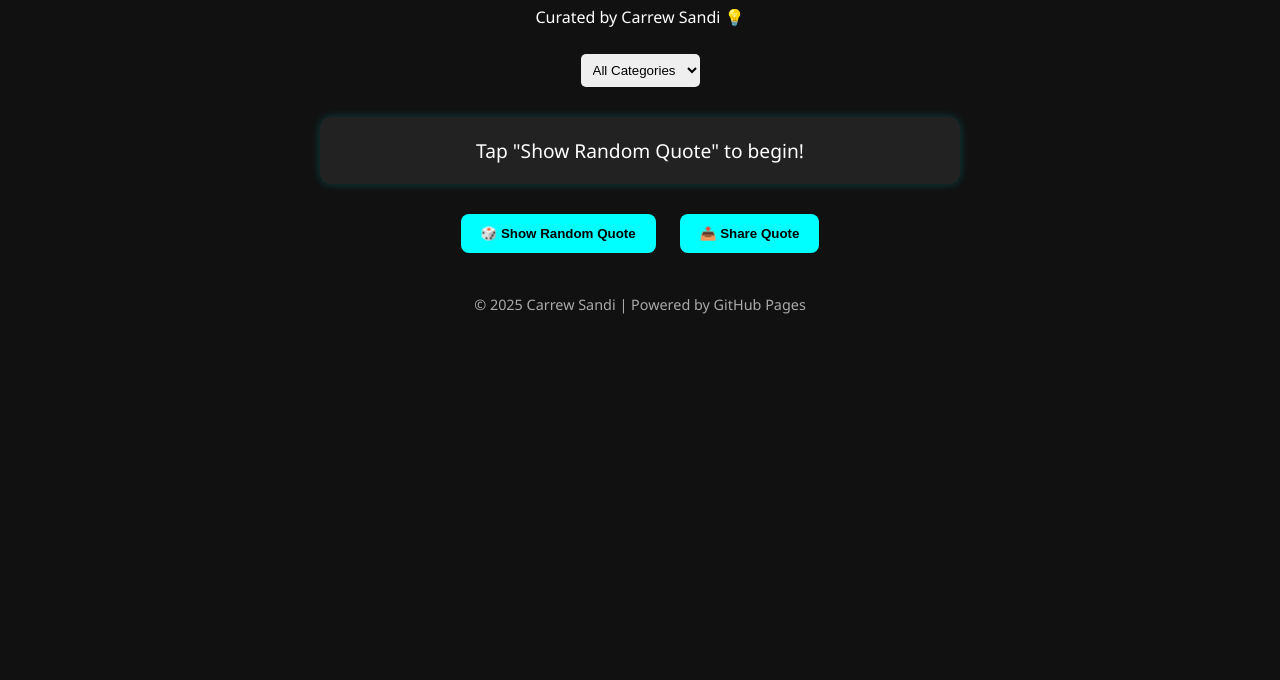
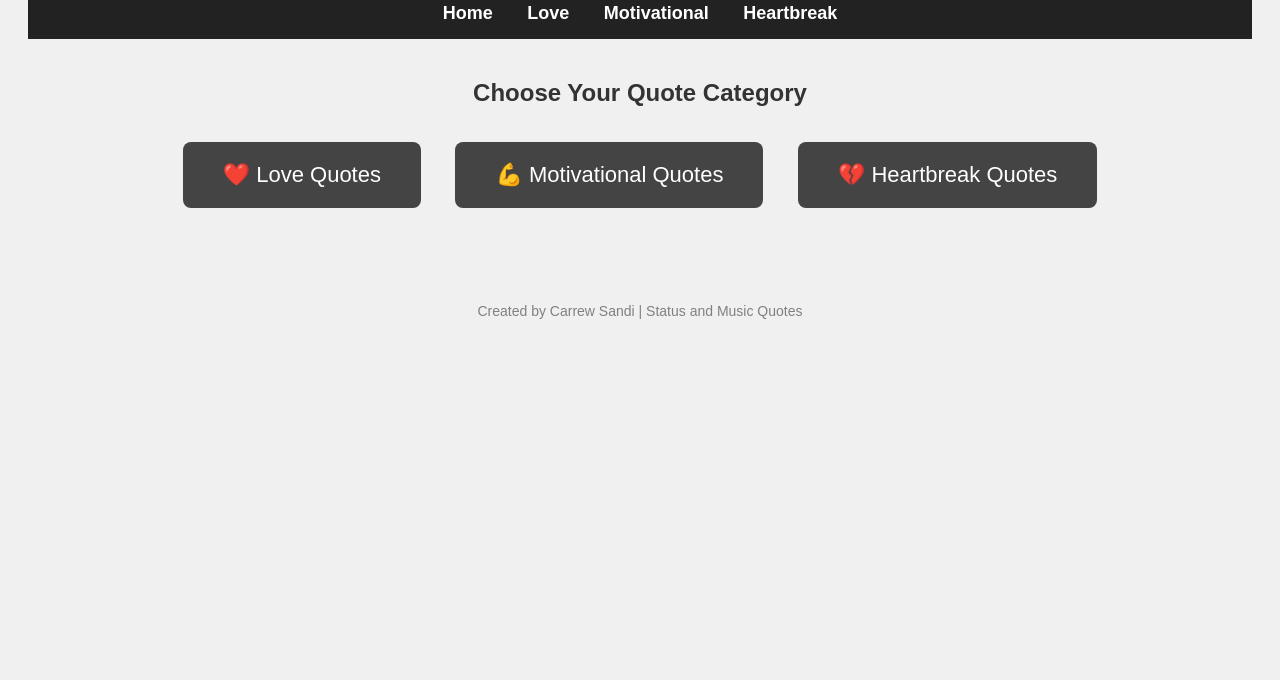
Before and after one commit to Carrew/Status-and-Music-Quotes-, a plain HTML site: page index.html in a window 1280 px wide. Shown: the part 120-800 px from the top of the page. Drawn offline with Linux system fonts and the light colour scheme.

Commit message:
Update index.html

```diff
--- a/index.html
+++ b/index.html
@@ -2,119 +2,74 @@
 <html lang="en">
 <head>
   <meta charset="UTF-8" />
-  <meta name="viewport" content="width=device-width, initial-scale=1.0"/>
-  <title>Status and Music Quotes - by Carrew Sandi</title>
+  <title>Status and Music Quotes</title>
   <style>
     body {
-      font-family: 'Segoe UI', sans-serif;
-      background: #111;
-      color: #fff;
+      font-family: Arial, sans-serif;
+      padding: 20px;
+      background: #f0f0f0;
+      color: #333;
       text-align: center;
-      padding: 2rem;
     }
-    h1 {
-      color: #0ff;
+    header {
+      background: #222;
+      color: white;
+      padding: 15px 0;
     }
-    .quote-box {
-      background: #222;
-      border-radius: 12px;
-      padding: 20px;
-      margin: 20px auto;
-      max-width: 600px;
-      font-size: 1.2rem;
-      box-shadow: 0 0 10px #0ff3;
+    nav a {
+      margin: 0 15px;
+      color: white;
+      text-decoration: none;
+      font-weight: bold;
+      font-size: 18px;
     }
-    button {
-      background: #0ff;
-      color: #000;
-      border: none;
-      padding: 12px 20px;
+    nav a:hover {
+      text-decoration: underline;
+    }
+    main {
+      margin-top: 40px;
+    }
+    .category-btn {
+      display: inline-block;
+      background: #444;
+      color: white;
+      padding: 20px 40px;
+      margin: 15px;
       border-radius: 8px;
-      font-weight: bold;
-      margin: 10px;
-      cursor: pointer;
+      text-decoration: none;
+      font-size: 22px;
+      transition: background 0.3s ease;
     }
-    select {
-      padding: 8px;
-      border-radius: 5px;
-      border: none;
-      margin: 10px;
+    .category-btn:hover {
+      background: #666;
     }
-    .footer {
-      margin-top: 2rem;
-      font-size: 0.9rem;
-      color: #aaa;
+    footer {
+      margin-top: 80px;
+      font-size: 14px;
+      color: gray;
     }
   </style>
 </head>
 <body>
+  <header>
+    <h1>Status and Music Quotes</h1>
+    <nav>
+      <a href="index.html">Home</a>
+      <a href="love.html">Love</a>
+      <a href="motivational.html">Motivational</a>
+      <a href="heartbreak.html">Heartbreak</a>
+    </nav>
+  </header>
 
-  <h1>Status and Music Quotes</h1>
-  <p>Curated by Carrew Sandi 💡</p>
+  <main>
+    <h2>Choose Your Quote Category</h2>
+    <a class="category-btn" href="love.html">❤️ Love Quotes</a>
+    <a class="category-btn" href="motivational.html">💪 Motivational Quotes</a>
+    <a class="category-btn" href="heartbreak.html">💔 Heartbreak Quotes</a>
+  </main>
 
-  <select id="categorySelect">
-    <option value="all">All Categories</option>
-    <option value="love">Love</option>
-    <option value="heartbreak">Heartbreak</option>
-    <option value="motivation">Motivation</option>
-    <option value="movingon">Moving On</option>
-  </select>
-
-  <div class="quote-box" id="quoteBox">
-    Tap "Show Random Quote" to begin!
-  </div>
-
-  <button onclick="showQuote()">🎲 Show Random Quote</button>
-  <button onclick="shareQuote()">📤 Share Quote</button>
-
-  <div class="footer">
-    &copy; 2025 Carrew Sandi | Powered by GitHub Pages
-  </div>
-
-  <script>
-    const quotes = [
-      // LOVE
-      { text: "You're my end and my beginning - John Legend", category: "love" },
-      { text: "Cause all of me loves all of you - John Legend", category: "love" },
-      { text: "I found love where it wasn't supposed to be - Hozier", category: "love" },
-
-      // HEARTBREAK
-      { text: "It's hard to forget someone who gave you so much to remember.", category: "heartbreak" },
-      { text: "I needed you, but you didn't need me.", category: "heartbreak" },
-      { text: "You broke me in places I didn’t know could feel pain.", category: "heartbreak" },
-
-      // MOTIVATION
-      { text: "Work hard in silence, let success make the noise.", category: "motivation" },
-      { text: "Don’t watch the clock; do what it does. Keep going.", category: "motivation" },
-      { text: "Believe in yourself and all that you are.", category: "motivation" },
-
-      // MOVING ON
-      { text: "Sometimes the best revenge is to smile and move on.", category: "movingon" },
-      { text: "Let go. Heal. Grow.", category: "movingon" },
-      { text: "You don’t need closure. You need peace.", category: "movingon" },
-    ];
-
-    function showQuote() {
-      const category = document.getElementById("categorySelect").value;
-      const filteredQuotes = category === "all" ? quotes : quotes.filter(q => q.category === category);
-      const randomIndex = Math.floor(Math.random() * filteredQuotes.length);
-      document.getElementById("quoteBox").innerText = filteredQuotes[randomIndex].text;
-    }
-
-    function shareQuote() {
-      const quote = document.getElementById("quoteBox").innerText;
-      const shareData = {
-        title: "Status and Music Quotes",
-        text: quote + " - via Carrew's site",
-        url: window.location.href
-      };
-      if (navigator.share) {
-        navigator.share(shareData);
-      } else {
-        alert("Sharing not supported on this device.");
-      }
-    }
-  </script>
-
+  <footer>
+    <p>Created by Carrew Sandi | Status and Music Quotes</p>
+  </footer>
 </body>
 </html>
```
